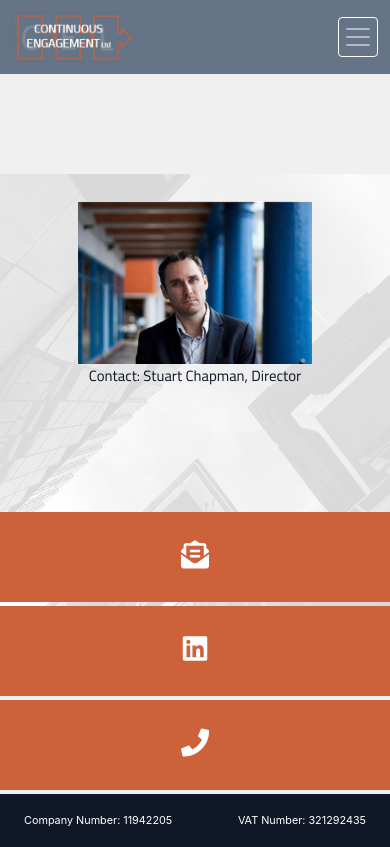
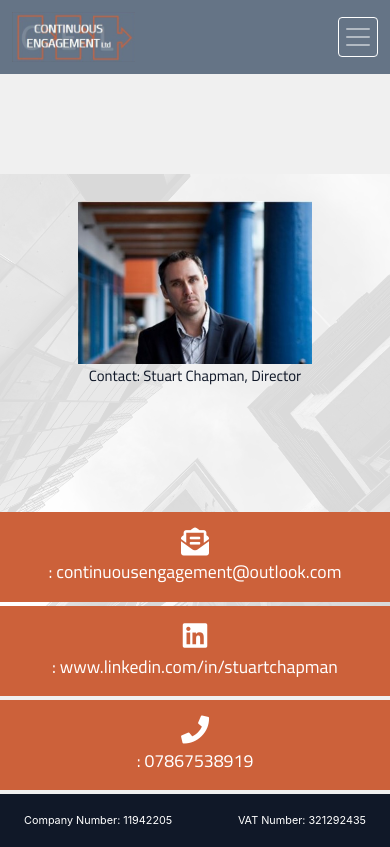
Before and after one commit to StuChapman/UCD-MS-Project-Continuous-Engagement, a plain HTML site: page contact.html in a window 390 px wide. Drawn offline with nearby package versions, Linux system fonts and the light colour scheme.

Commit message:
Fix: made contact.html text visible on small media devices

```diff
--- a/contact.html
+++ b/contact.html
@@ -76,13 +76,13 @@
                 </div>
                 <div class="col-xl-6">
                     <div class="mb-1 contactbanner align-vertically">
-                        <a href="mailto:continuousengagement@outlook.com"><i class="fas fa-envelope-open-text"></i><span class="d-none d-md-inline">: continuousengagement@outlook.com</span></a>
+                        <a href="mailto:continuousengagement@outlook.com"><i class="fas fa-envelope-open-text"></i><span class="d-block d-md-inline">: continuousengagement@outlook.com</span></a>
                     </div>
                     <div class="mb-1 contactbanner align-vertically">
-                        <a href="https://www.linkedin.com/in/stuartchapman/" target="_blank"><i class="fab fa-linkedin"></i><span class="d-none d-md-inline">: www.linkedin.com/in/stuartchapman</span></a>
+                        <a href="https://www.linkedin.com/in/stuartchapman/" target="_blank"><i class="fab fa-linkedin"></i><span class="d-block d-md-inline">: www.linkedin.com/in/stuartchapman</span></a>
                     </div>
                     <div class="mb-1 contactbanner align-vertically">
-                        <a href="tel:07867538919"><i class="fas fa-phone"></i><span class="d-none d-md-inline">: 07867538919</span></a>
+                        <a href="tel:07867538919"><i class="fas fa-phone"></i><span class="d-block d-md-inline">: 07867538919</span></a>
                     </div>
                 </div>
                 <div class="d-none d-xl-block col-xl-12 contenttextsmall">
```
